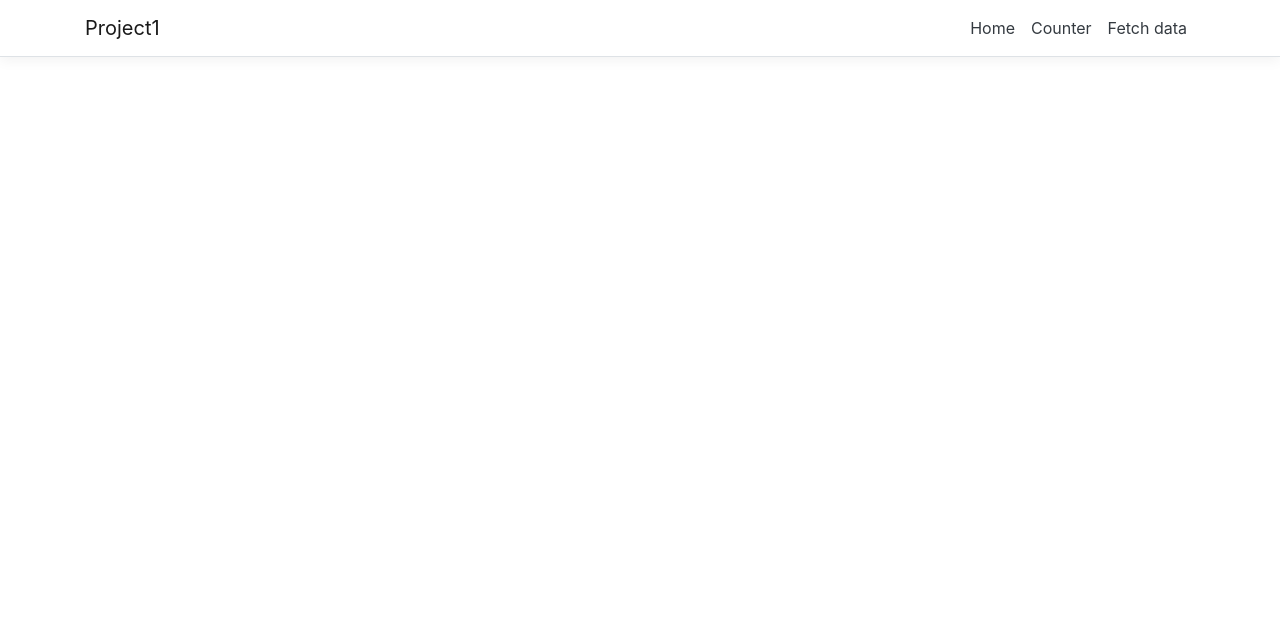
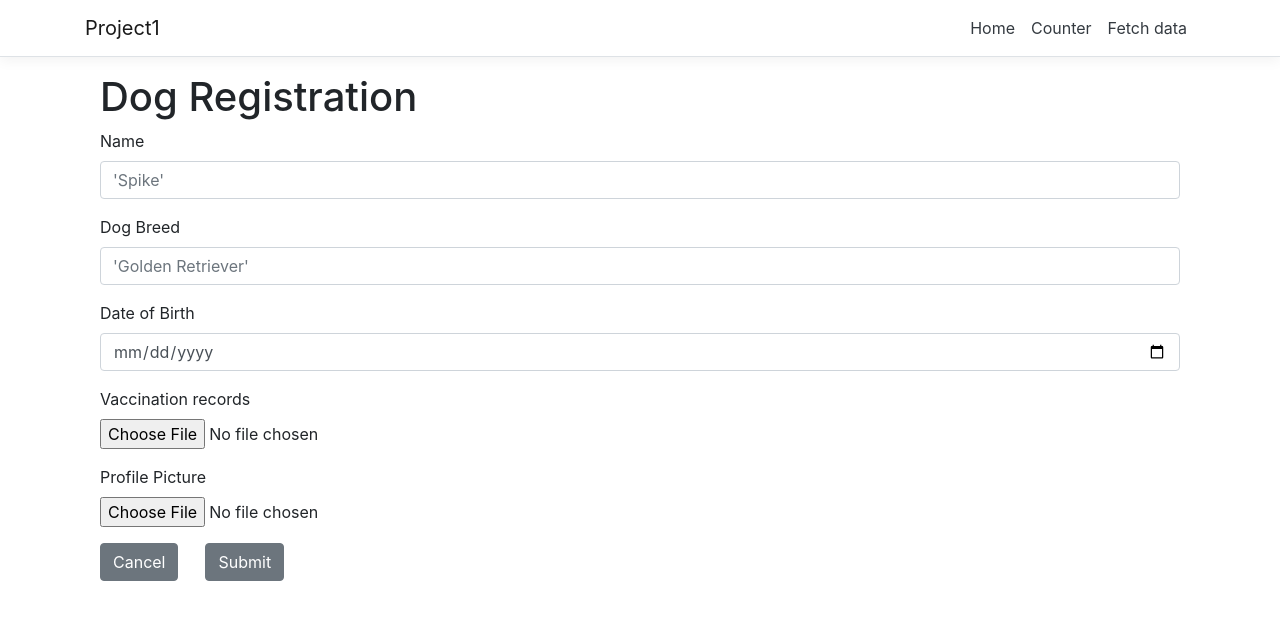
Before and after one commit to K9ObedienceClubJax/K9OCRS, a React (Create React App) app in the folder src/K9OCRS/ClientApp/: page /DogRegistration in a window 1280 px wide. Shown: the top 620 px of the page. Built offline with nearby package versions, Linux system fonts and the light colour scheme.

Commit message:
PBIGNIT-15-Dog Registration/SetUp Front-End

```diff
--- a/src/K9OCRS/ClientApp/package.json
+++ b/src/K9OCRS/ClientApp/package.json
@@ -10,6 +10,7 @@
     "oidc-client": "^1.9.0",
     "react": "^16.0.0",
     "react-dom": "^16.0.0",
+    "react-icons": "^4.3.1",
     "react-router-bootstrap": "^0.25.0",
     "react-router-dom": "^5.1.2",
     "react-scripts": "^3.4.4",
--- a/src/K9OCRS/ClientApp/src/App.js
+++ b/src/K9OCRS/ClientApp/src/App.js
@@ -6,6 +6,9 @@ import { FetchData } from './components/FetchData';
 import { Counter } from './components/Counter';
 import ClassTypesDashboard from './pages/ClassTypesDashboard';
 import ClassTypeSetup from './pages/ClassTypeSetup';
+import DogRegistration from './pages/DogRegistration';
+import DogProfile from './pages/DogProfile';
+import DogList from './pages/DogList'
 
 import './custom.scss'
 
@@ -20,6 +23,9 @@ export default class App extends Component {
         <Route path='/fetch-data' component={FetchData} />
         <Route path='/classtypes' component={ClassTypesDashboard} />
         <Route path='/classtype/1' component={ClassTypeSetup} />
+        <Route path='/DogRegistration' component={DogRegistration} />
+        <Route path='/DogProfile' component={DogProfile} />
+        <Route path='/DogList' component={DogList} />
       </Layout>
     );
   }
--- /dev/null
+++ b/src/K9OCRS/ClientApp/src/pages/DogList/index.js
@@ -0,0 +1,57 @@
+import React from 'react'
+import { Container, Row, Col, Button } from 'reactstrap'
+import { FaPenSquare, FaCheck } from 'react-icons/fa'
+
+const index = () => {
+    return (
+        <Container>
+            <h1 style={Heading1}>My Dogs</h1>
+            <Row className="DogContainer">
+                <Col className="bg-light border" xs="3" >
+                    <Row style={profileNameContainer}>
+                    <h2>Tommy</h2> &nbsp;&nbsp; <FaPenSquare size="35" />
+                    </Row>
+                    <img src="https://www.petplace.com/static/34b93d6fa8ec8aa3cdfd706fa8585f98/c85e8/shutterstock_1555613531.png" style={profileImg} />
+                </Col>
+                <Col className="bg-light border" xs="2" >
+                    <Row style={dogDetails}><b>Gender:</b></Row>
+                    <Row>Male</Row>
+                </Col>
+                <Col className="bg-light border" xs="2" >
+                    <Row style={dogDetails}><b>Age:</b></Row>
+                    <Row>8 weeks</Row>
+                </Col>
+                <Col className="bg-light border" xs="2" >
+                    <Row style={dogDetails}><b>Breed:</b></Row>
+                    <Row>Golden Retriever</Row>
+                </Col>
+                <Col className="bg-light border" xs="2" >
+                    <Row style={dogDetails}><b>Vaccinated:</b></Row>
+                    <Row style={{display: 'flex', paddingLeft: 40}}><FaCheck/></Row>
+                    <Button style={{display: 'flex', marginTop: 20, }}>View More</Button>
+                </Col>
+            </Row>
+        </Container>
+    )
+}
+
+const Heading1 = {
+    paddingBottom: 25
+}
+
+const profileImg = {
+    height: 160,
+    width: 190,
+    borderRadius: 100
+}
+
+const profileNameContainer ={
+    paddingLeft: 45,
+}
+
+const dogDetails = {
+    fontSize: 20,
+    paddingTop: 70
+}
+
+export default index
--- /dev/null
+++ b/src/K9OCRS/ClientApp/src/pages/DogProfile/index.js
@@ -0,0 +1,78 @@
+import React from 'react'
+import { Container, Row, Col } from 'reactstrap'
+import { FaPenSquare } from 'react-icons/fa'
+
+const index = () => {
+    return (
+        <Container>
+            <Row>
+                <Col className="bg-light border" xs="3" >
+                    <Row style={profileNameContainer}>
+                    <h2>Tommy</h2> &nbsp;&nbsp; <FaPenSquare size="35" />
+                    </Row>
+                <img src="https://www.petplace.com/static/34b93d6fa8ec8aa3cdfd706fa8585f98/c85e8/shutterstock_1555613531.png" style={profileImg} />
+                </Col>
+                <Col className="bg-light border" xs="4">
+                    <Row style={dogDetailsContainer}>
+                         <h3>Breed:</h3><br/>
+                    </Row>
+                    <Row style={dogDetails}>
+                        Golden Retriever
+                    </Row>
+                    <Row style={dogDetailsContainer}>
+                         <h3>Age:</h3><br/>
+                    </Row>
+                    <Row style={dogDetails}>
+                        8 weeks
+                    </Row>
+                    <Row style={dogDetailsContainer}>
+                         <h3>Current Class:</h3><br/>
+                    </Row>
+                    <Row style={dogDetails}>
+                        STAR Puppy
+                    </Row>
+                </Col>
+                <Col className="bg-light border" xs="4">
+                <Row style={dogDetailsContainer}>
+                         <h3>Date of Birth:</h3><br/>
+                    </Row>
+                    <Row style={dogDetails}>
+                        09/10/2021
+                    </Row>
+                    <Row style={dogDetailsContainer}>
+                         <h3>Date of Vaccination:</h3><br/>
+                    </Row>
+                    <Row style={dogDetails}>
+                        11/05/21 (Up to date)
+                    </Row>
+                    <Row style={dogDetailsContainer}>
+                         <h3>Class taken:</h3><br/>
+                    </Row>
+                    <Row style={dogDetails}>
+                        None
+                    </Row>
+                </Col>
+            </Row>
+        </Container>
+    )
+}
+
+const profileImg = {
+    height: 160,
+    width: 190,
+    borderRadius: 100
+}
+
+const profileNameContainer ={
+    paddingLeft: 45,
+}
+
+const dogDetailsContainer = {
+    paddingTop: 50,
+}
+
+const dogDetails = {
+    fontSize: 20,
+}
+
+export default index
--- /dev/null
+++ b/src/K9OCRS/ClientApp/src/pages/DogRegistration/index.js
@@ -0,0 +1,69 @@
+import React from 'react'
+import {Container, FormGroup, Label, Input, Button} from 'reactstrap'
+
+
+const index = () => {
+    return (
+        <Container>
+            <h1>Dog Registration</h1>
+            <FormGroup>
+                <Label for="dogName">
+                    Name
+                </Label>
+                <Input
+                    id="dogName"
+                    name="text"
+                    type="text"
+                    placeholder="'Spike'"
+                    />
+            </FormGroup>
+            <FormGroup>
+                <Label for="dogBreed">
+                    Dog Breed
+                </Label>
+                <Input
+                    id="dogBreedInput"
+                    name="text"
+                    type="text"
+                    placeholder="'Golden Retriever'"
+                    />
+            </FormGroup>
+            <FormGroup>
+                <Label for="dogDateOfBirth">
+                    Date of Birth
+                </Label>
+                <Input
+                    id="dogDateOfBirth"
+                    name="date"
+                    type="date"
+                    />
+            </FormGroup>
+            <FormGroup>
+                <Label for="fileUpload">
+                    Vaccination records
+                </Label>
+                <Input
+                    id="fileUpload"
+                    name="file"
+                    type="file"
+                />
+            </FormGroup>
+            <FormGroup>
+                <Label for="pictureUpload">
+                    Profile Picture
+                </Label>
+                <Input
+                    id="pictureUpload"
+                    name="file"
+                    type="file"
+                />
+            </FormGroup>
+
+            <Button type="cancel">Cancel</Button>
+            &nbsp;&nbsp;&nbsp;&nbsp;&nbsp;&nbsp;
+            <Button type="submit">Submit</Button>
+        </Container>
+    )
+}
+
+export default index
```
Also changed, not shown: 2 other files (tests, documents, lock files or other folders).
